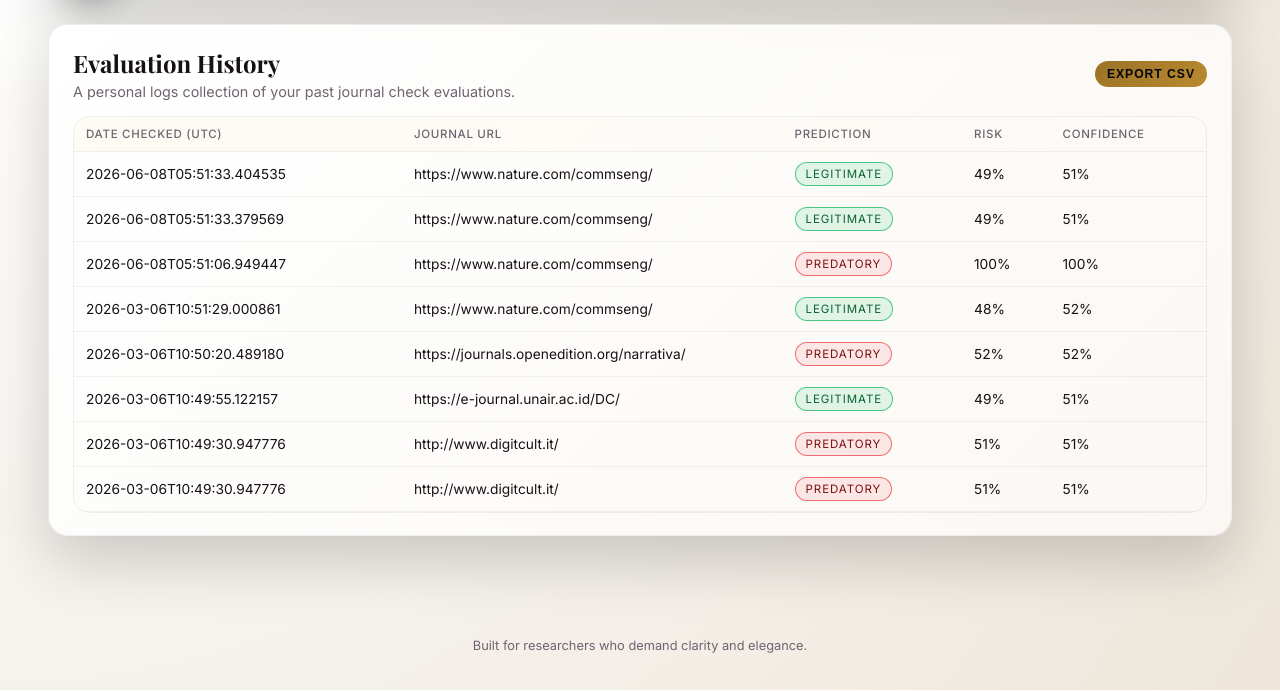
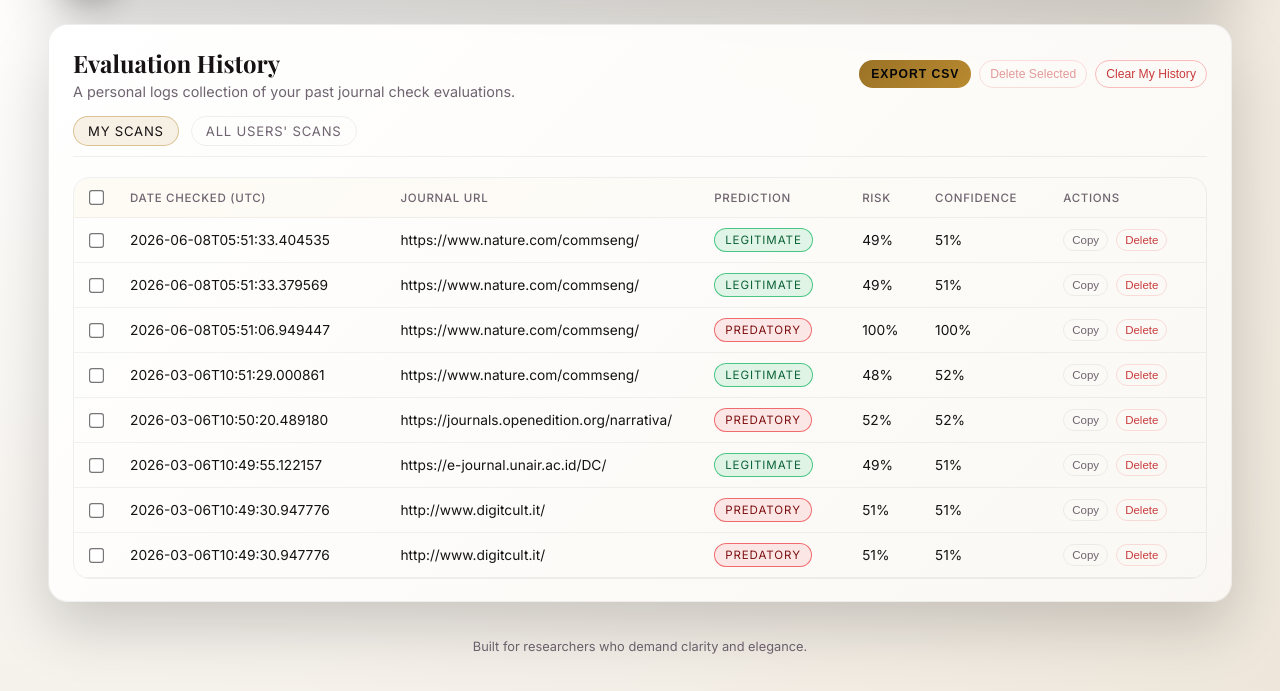
Before and after one commit to PranavD53/Predatory_Publishers_Detection, a Flask app: page /history in a window 1280 px wide. Shown: the part 110-801 px from the top of the page. Run offline with Flask 3, Linux system fonts and the light colour scheme; a user stored in the database is signed in; data comes from the database, SQL or seed files in the repository; some libraries are stand-ins or nearby versions.

Commit message:
Updated selective delete

```diff
--- a/app.py
+++ b/app.py
@@ -6,6 +6,11 @@ from predatory_detector.database import (
     init_db,
     save_prediction,
     get_recent_predictions_for_user,
+    get_all_recent_predictions,
+    delete_prediction_by_id,
+    delete_predictions_by_ids,
+    clear_predictions_for_user,
+    clear_all_predictions,
     verify_user_credentials,
     create_user,
     list_users,
@@ -163,8 +168,105 @@ def create_app() -> Flask:
     @login_required()
     def history():
         user_id = session.get("user_id")
-        predictions = get_recent_predictions_for_user(user_id, limit=100)
-        return render_template("history.html", predictions=predictions)
+        user = get_user_by_id(user_id)
+        is_admin = user and user.get("role") == "admin"
+
+        # Get query param view ('mine' or 'all')
+        view = request.args.get("view", "mine")
+        if view == "all" and is_admin:
+            predictions = get_all_recent_predictions(limit=200)
+        else:
+            predictions = get_recent_predictions_for_user(user_id, limit=100)
+            view = "mine"
+
+        return render_template(
+            "history.html",
+            predictions=predictions,
+            view=view,
+            is_admin=is_admin
+        )
+
+    @app.route("/delete-history/<int:pred_id>", methods=["POST"])
+    @login_required()
+    def delete_history_item(pred_id):
+        user_id = session.get("user_id")
+        user = get_user_by_id(user_id)
+        is_admin = user and user.get("role") == "admin"
+
+        # Check prediction ownership
+        from predatory_detector.database import get_conn, query_row
+        with get_conn() as conn:
+            row = query_row(conn, "SELECT user_id FROM predictions WHERE id = ?", (pred_id,))
+
+        if not row:
+            return redirect(url_for("history"))
+
+        pred_user_id = row[0]
+        if pred_user_id != user_id and not is_admin:
+            abort(403)
+
+        delete_prediction_by_id(pred_id)
+
+        view = request.args.get("view", "mine")
+        return redirect(url_for("history", view=view))
+
+    @app.route("/clear-history", methods=["POST"])
+    @login_required()
+    def clear_history():
+        user_id = session.get("user_id")
+        user = get_user_by_id(user_id)
+        is_admin = user and user.get("role") == "admin"
+
+        scope = request.form.get("scope", "user")
+        if scope == "all":
+            if not is_admin:
+                abort(403)
+            clear_all_predictions()
+            return redirect(url_for("history", view="all"))
+        else:
+            clear_predictions_for_user(user_id)
+            return redirect(url_for("history", view="mine"))
+
+    @app.route("/delete-history-multiple", methods=["POST"])
+    @login_required()
+    def delete_history_multiple():
+        user_id = session.get("user_id")
+        user = get_user_by_id(user_id)
+        is_admin = user and user.get("role") == "admin"
+
+        ids_str = request.form.get("prediction_ids", "")
+        if not ids_str:
+            view = request.form.get("view", "mine")
+            return redirect(url_for("history", view=view))
+
+        try:
+            pred_ids = [int(x) for x in ids_str.split(",") if x.strip()]
+        except ValueError:
+            abort(400)
+
+        if not pred_ids:
+            view = request.form.get("view", "mine")
+            return redirect(url_for("history", view=view))
+
+        # Verify ownership / admin rights for each prediction ID
+        from predatory_detector.database import get_conn, query_rows
+        placeholders = ",".join(["?"] * len(pred_ids))
+        with get_conn() as conn:
+            rows = query_rows(conn, f"SELECT id, user_id FROM predictions WHERE id IN ({placeholders})", tuple(pred_ids))
+
+        valid_ids = []
+        for row in rows:
+            # row can be indexed by key
+            pid = row["id"]
+            p_uid = row["user_id"]
+            if p_uid == user_id or is_admin:
+                valid_ids.append(pid)
+
+        if valid_ids:
+            delete_predictions_by_ids(valid_ids)
+
+        view = request.form.get("view", "mine")
+        return redirect(url_for("history", view=view))
 
     @app.route("/health")
     def health() -> tuple[dict, int]:
--- a/static/css/styles.css
+++ b/static/css/styles.css
@@ -1047,3 +1047,13 @@ body {
   filter: brightness(1.1);
   box-shadow: 0 12px 28px rgba(240, 95, 97, 0.28);
 }
+
+.pill-link--active {
+  border-color: var(--border-strong) !important;
+  color: var(--text) !important;
+  background: var(--accent-soft) !important;
+}
+
+.copy-url-btn {
+  transition: all 0.18s ease;
+}
--- a/static/js/admin.js
+++ b/static/js/admin.js
@@ -1,3 +1,5 @@
+document.addEventListener("DOMContentLoaded", () => {
+  // 1. Export CSV Handler
   const exportBtn = document.getElementById("exportCsv");
 
   function exportTableToCsv() {
@@ -7,6 +9,14 @@ function exportTableToCsv() {
     const csv = rows
       .map((row) =>
         Array.from(row.querySelectorAll("th,td"))
+          // Don't export the Checkbox and Actions columns
+          .filter((cell, idx) => {
+            const headerRow = row.closest("table").querySelector("thead tr");
+            const headerCells = headerRow ? Array.from(headerRow.querySelectorAll("th")) : [];
+            const isActions = headerCells[idx] && headerCells[idx].innerText.toLowerCase().includes("action");
+            const isCheckbox = idx === 0; // Checkbox is always the first column
+            return !isActions && !isCheckbox;
+          })
           .map((cell) => {
             const text = cell.innerText.replace(/\s+/g, " ").trim();
             if (text.includes(",") || text.includes('"')) {
@@ -32,3 +42,176 @@ function exportTableToCsv() {
   if (exportBtn) {
     exportBtn.addEventListener("click", exportTableToCsv);
   }
+
+  // 2. Click-to-Copy URL Handler
+  const copyButtons = document.querySelectorAll(".copy-url-btn");
+  copyButtons.forEach((btn) => {
+    btn.addEventListener("click", async () => {
+      const urlToCopy = btn.getAttribute("data-url");
+      if (!urlToCopy) return;
+
+      try {
+        await navigator.clipboard.writeText(urlToCopy);
+
+        // Show temporary success state
+        const originalText = btn.textContent;
+        btn.textContent = "Copied! ✓";
+        btn.style.color = "var(--success)";
+        btn.style.borderColor = "var(--success)";
+
+        setTimeout(() => {
+          btn.textContent = originalText;
+          btn.style.color = "";
+          btn.style.borderColor = "";
+        }, 1500);
+      } catch (err) {
+        console.error("Failed to copy URL to clipboard: ", err);
+      }
+    });
+  });
+
+  // 3. Checkboxes & Bulk Delete Actions Enable/Disable
+  const selectAllCheckbox = document.getElementById("selectAll");
+  const rowCheckboxes = document.querySelectorAll(".select-row");
+  const deleteSelectedBtn = document.getElementById("deleteSelectedBtn");
+
+  const updateBulkDeleteButtonState = () => {
+    if (!deleteSelectedBtn) return;
+    const checkedCount = Array.from(rowCheckboxes).filter(cb => cb.checked).length;
+
+    if (checkedCount > 0) {
+      deleteSelectedBtn.removeAttribute("disabled");
+      deleteSelectedBtn.style.cursor = "pointer";
+      deleteSelectedBtn.style.opacity = "1";
+    } else {
+      deleteSelectedBtn.setAttribute("disabled", "true");
+      deleteSelectedBtn.style.cursor = "not-allowed";
+      deleteSelectedBtn.style.opacity = "0.5";
+    }
+  };
+
+  if (selectAllCheckbox) {
+    selectAllCheckbox.addEventListener("change", () => {
+      const isChecked = selectAllCheckbox.checked;
+      rowCheckboxes.forEach((cb) => {
+        cb.checked = isChecked;
+      });
+      updateBulkDeleteButtonState();
+    });
+  }
+
+  rowCheckboxes.forEach((cb) => {
+    cb.addEventListener("change", () => {
+      // Uncheck selectAll if one row is unchecked, check selectAll if all rows are checked
+      if (selectAllCheckbox) {
+        const allChecked = Array.from(rowCheckboxes).every(cb => cb.checked);
+        selectAllCheckbox.checked = allChecked;
+      }
+      updateBulkDeleteButtonState();
+    });
+  });
+
+  // Helper to get active view query param
+  const getActiveView = () => {
+    const urlParams = new URLSearchParams(window.location.search);
+    return urlParams.get("view") || "mine";
+  };
+
+  // Helper Modal functions
+  const openModal = (modalEl) => {
+    if (!modalEl) return;
+    modalEl.classList.remove("hidden");
+    modalEl.offsetHeight; // force reflow
+    modalEl.classList.add("active");
+  };
+
+  const closeModal = (modalEl) => {
+    if (!modalEl) return;
+    modalEl.classList.remove("active");
+    setTimeout(() => {
+      if (!modalEl.classList.contains("active")) {
+        modalEl.classList.add("hidden");
+      }
+    }, 220);
+  };
+
+  // 4. Single Row Delete custom Modal Handler
+  const deleteRowButtons = document.querySelectorAll(".delete-row-btn");
+  const singleDeleteModal = document.getElementById("singleDeleteModal");
+  const cancelSingleDeleteBtn = document.getElementById("cancelSingleDeleteBtn");
+  const singleDeleteForm = document.getElementById("singleDeleteForm");
+
+  deleteRowButtons.forEach((btn) => {
+    btn.addEventListener("click", () => {
+      const predId = btn.getAttribute("data-id");
+      if (!predId || !singleDeleteForm) return;
+
+      const activeView = getActiveView();
+      singleDeleteForm.setAttribute("action", `/delete-history/${predId}?view=${activeView}`);
+      openModal(singleDeleteModal);
+    });
+  });
+
+  if (cancelSingleDeleteBtn && singleDeleteModal) {
+    cancelSingleDeleteBtn.addEventListener("click", () => closeModal(singleDeleteModal));
+    singleDeleteModal.addEventListener("click", (e) => {
+      if (e.target === singleDeleteModal) closeModal(singleDeleteModal);
+    });
+  }
+
+  // 5. Bulk Delete Custom Modal Handler
+  const bulkDeleteModal = document.getElementById("bulkDeleteModal");
+  const cancelBulkDeleteBtn = document.getElementById("cancelBulkDeleteBtn");
+  const bulkDeleteIdsInput = document.getElementById("bulkDeleteIdsInput");
+  const bulkDeleteMsg = document.getElementById("bulkDeleteMsg");
+
+  if (deleteSelectedBtn) {
+    deleteSelectedBtn.addEventListener("click", () => {
+      const checkedIds = Array.from(rowCheckboxes)
+        .filter(cb => cb.checked)
+        .map(cb => cb.value);
+
+      if (!checkedIds.length || !bulkDeleteIdsInput || !bulkDeleteModal) return;
+
+      bulkDeleteIdsInput.value = checkedIds.join(",");
+      if (bulkDeleteMsg) {
+        bulkDeleteMsg.textContent = `Are you sure you want to permanently delete the ${checkedIds.length} selected scan records? This action cannot be undone.`;
+      }
+      openModal(bulkDeleteModal);
+    });
+  }
+
+  if (cancelBulkDeleteBtn && bulkDeleteModal) {
+    cancelBulkDeleteBtn.addEventListener("click", () => closeModal(bulkDeleteModal));
+    bulkDeleteModal.addEventListener("click", (e) => {
+      if (e.target === bulkDeleteModal) closeModal(bulkDeleteModal);
+    });
+  }
+
+  // 6. Clear History Modal Handler
+  const clearHistoryBtn = document.getElementById("clearHistoryBtn");
+  const clearHistoryModal = document.getElementById("clearHistoryModal");
+  const cancelClearBtn = document.getElementById("cancelClearBtn");
+  const clearScopeInput = document.getElementById("clearScopeInput");
+  const clearHistoryMsg = document.getElementById("clearHistoryMsg");
+
+  if (clearHistoryBtn && clearHistoryModal && cancelClearBtn && clearScopeInput && clearHistoryMsg) {
+    clearHistoryBtn.addEventListener("click", () => {
+      const scope = clearHistoryBtn.getAttribute("data-scope") || "user";
+      clearScopeInput.value = scope;
+
+      if (scope === "all") {
+        clearHistoryMsg.textContent = "Are you sure you want to clear the system-wide evaluation history for all users? This action cannot be undone.";
+      } else {
+        clearHistoryMsg.textContent = "Are you sure you want to clear your entire personal evaluation history? This action cannot be undone.";
+      }
+
+      openModal(clearHistoryModal);
+    });
+
+    cancelClearBtn.addEventListener("click", () => closeModal(clearHistoryModal));
+    clearHistoryModal.addEventListener("click", (e) => {
+      if (e.target === clearHistoryModal) closeModal(clearHistoryModal);
+    });
+  }
+});
--- a/templates/history.html
+++ b/templates/history.html
@@ -5,29 +5,63 @@
     <div class="admin-header">
       <div>
         <h2>Evaluation History</h2>
-        <p>A personal logs collection of your past journal check evaluations.</p>
+        <p>
+          {% if view == 'all' %}
+            A system-wide collection of all user journal check evaluations.
+          {% else %}
+            A personal logs collection of your past journal check evaluations.
+          {% endif %}
+        </p>
       </div>
-      <div class="admin-actions">
+      <div class="admin-actions" style="display:flex; gap:8px;">
         <button id="exportCsv" class="btn-primary btn-primary--small">Export CSV</button>
+        {% if predictions %}
+          <button id="deleteSelectedBtn" class="btn-ghost btn-ghost--small" disabled style="cursor:not-allowed; opacity: 0.5; color:var(--danger); border-color:rgba(240, 95, 97, 0.4);">Delete Selected</button>
+          {% if view == 'all' %}
+            <button id="clearHistoryBtn" class="btn-ghost btn-ghost--small" data-scope="all" style="cursor:pointer; color:var(--danger); border-color:rgba(240, 95, 97, 0.4);">Clear System History</button>
+          {% else %}
+            <button id="clearHistoryBtn" class="btn-ghost btn-ghost--small" data-scope="user" style="cursor:pointer; color:var(--danger); border-color:rgba(240, 95, 97, 0.4);">Clear My History</button>
+          {% endif %}
+        {% endif %}
       </div>
     </div>
+
+    {% if is_admin %}
+      <div class="admin-tabs" style="display:flex; gap:12px; margin-bottom: 20px; border-bottom: 1px solid var(--border-subtle); padding-bottom: 10px;">
+        <a href="{{ url_for('history', view='mine') }}" class="pill-link {% if view == 'mine' %}pill-link--active{% endif %}">My Scans</a>
+        <a href="{{ url_for('history', view='all') }}" class="pill-link {% if view == 'all' %}pill-link--active{% endif %}">All Users' Scans</a>
+      </div>
+    {% endif %}
 
     {% if predictions %}
       <div class="table-wrapper">
         <table class="lux-table">
           <thead>
             <tr>
+              <th style="width: 40px; text-align: center;"><input type="checkbox" id="selectAll" style="cursor:pointer; transform: scale(1.15);"></th>
               <th>Date Checked (UTC)</th>
+              {% if view == 'all' %}
+                <th>User</th>
+              {% endif %}
               <th>Journal URL</th>
               <th>Prediction</th>
               <th>Risk</th>
               <th>Confidence</th>
+              <th>Actions</th>
             </tr>
           </thead>
           <tbody>
             {% for pred in predictions %}
-              <tr>
+              <tr data-id="{{ pred.id }}">
+                <td style="text-align: center;"><input type="checkbox" class="select-row" value="{{ pred.id }}" style="cursor:pointer; transform: scale(1.15);"></td>
                 <td>{{ pred.created_at }}</td>
+                {% if view == 'all' %}
+                  <td>
+                    <span class="user-chip" style="padding: 2px 8px;">
+                      <span class="user-name" style="font-size:0.78rem;">{{ pred.username or 'Anonymous' }}</span>
+                    </span>
+                  </td>
+                {% endif %}
                 <td class="cell-url" title="{{ pred.url }}">{{ pred.url }}</td>
                 <td>
                   <span class="pill pill--small {% if pred.label == 'Predatory' %}pill--danger{% else %}pill--success{% endif %}">
@@ -36,15 +70,72 @@
                 </td>
                 <td>{{ '%.0f'|format(pred.risk_score * 100) }}%</td>
                 <td>{{ '%.0f'|format(pred.confidence * 100) }}%</td>
+                <td>
+                  <div style="display:inline-flex; gap:8px; align-items:center;">
+                    <button type="button" class="copy-url-btn btn-ghost btn-ghost--small" data-url="{{ pred.url }}" style="padding: 4px 8px; font-size: 0.72rem; cursor:pointer;" title="Copy URL">Copy</button>
+                    <button type="button" class="delete-row-btn btn-ghost btn-ghost--small" data-id="{{ pred.id }}" style="padding: 4px 8px; font-size: 0.72rem; cursor:pointer; color:var(--danger); border-color:rgba(240, 95, 97, 0.2);" title="Delete Record">Delete</button>
+                  </div>
+                </td>
               </tr>
             {% endfor %}
           </tbody>
         </table>
       </div>
     {% else %}
-      <p class="muted">You haven't run any evaluations yet. Go to the dashboard to scan a website!</p>
+      <p class="muted">
+        {% if view == 'all' %}
+          No journal evaluations have been run in the system yet.
+        {% else %}
+          You haven't run any evaluations yet. Go to the dashboard to scan a website!
+        {% endif %}
+      </p>
     {% endif %}
   </section>
+
+  <!-- Custom Clear History Confirmation Modal -->
+  <div id="clearHistoryModal" class="modal-overlay hidden">
+    <div class="modal-content glass">
+      <h3 class="modal-title">Clear History</h3>
+      <p class="modal-message" id="clearHistoryMsg">Are you sure you want to clear history? This action cannot be undone.</p>
+      <div class="modal-actions">
+        <button id="cancelClearBtn" type="button" class="btn-ghost">Cancel</button>
+        <form id="clearHistoryForm" action="{{ url_for('clear_history') }}" method="post" style="flex:1; display:flex; margin:0;">
+          <input type="hidden" name="scope" id="clearScopeInput" value="user">
+          <button type="submit" class="btn-primary btn-primary--danger" style="width:100%;">Clear All</button>
+        </form>
+      </div>
+    </div>
+  </div>
+
+  <!-- Custom Single Row Delete Confirmation Modal -->
+  <div id="singleDeleteModal" class="modal-overlay hidden">
+    <div class="modal-content glass">
+      <h3 class="modal-title">Delete Scan Record</h3>
+      <p class="modal-message">Are you sure you want to delete this scan record? This action cannot be undone.</p>
+      <div class="modal-actions">
+        <button id="cancelSingleDeleteBtn" type="button" class="btn-ghost">Cancel</button>
+        <form id="singleDeleteForm" action="" method="post" style="flex:1; display:flex; margin:0;">
+          <button type="submit" class="btn-primary btn-primary--danger" style="width:100%;">Delete</button>
+        </form>
+      </div>
+    </div>
+  </div>
+
+  <!-- Custom Bulk Delete Confirmation Modal -->
+  <div id="bulkDeleteModal" class="modal-overlay hidden">
+    <div class="modal-content glass">
+      <h3 class="modal-title">Delete Selected Scans</h3>
+      <p class="modal-message" id="bulkDeleteMsg">Are you sure you want to delete the selected scan records?</p>
+      <div class="modal-actions">
+        <button id="cancelBulkDeleteBtn" type="button" class="btn-ghost">Cancel</button>
+        <form id="bulkDeleteForm" action="{{ url_for('delete_history_multiple') }}" method="post" style="flex:1; display:flex; margin:0;">
+          <input type="hidden" name="prediction_ids" id="bulkDeleteIdsInput">
+          <input type="hidden" name="view" value="{{ view }}">
+          <button type="submit" class="btn-primary btn-primary--danger" style="width:100%;">Delete Selected</button>
+        </form>
+      </div>
+    </div>
+  </div>
 {% endblock %}
 
 {% block extra_scripts %}
```
Also changed, not shown: predatory_detector/database.py (+41 -1 lines). Lines whose indentation alone changed are shown as unchanged.
